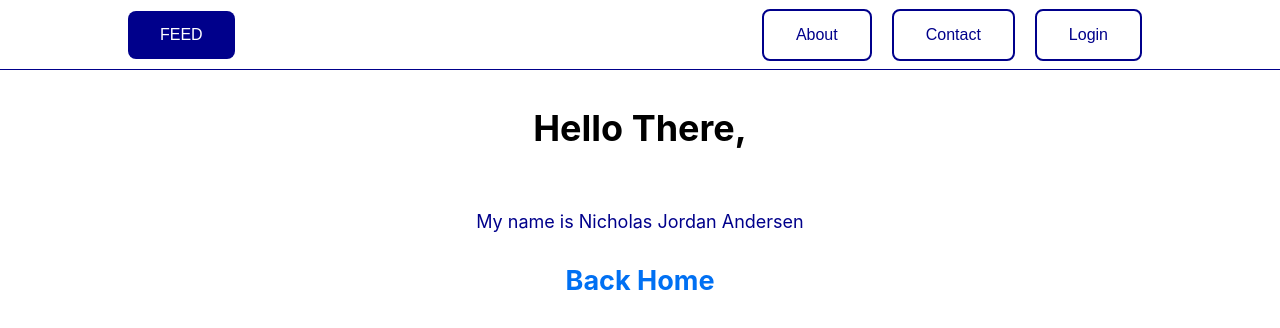
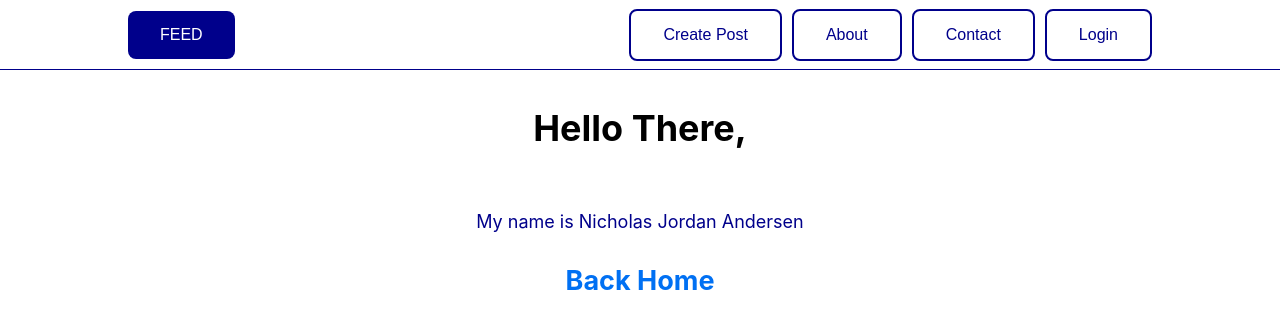
Before and after one commit to njandersen/personal-blog, a Next.js app: page /about in a window 1280 px wide. Shown: the top 328 px of the page. Built offline with nearby package versions, Linux system fonts and the light colour scheme.

Commit message:
Refactor css navbar to its own module, also add bones for create page

```diff
--- a/components/Navbar.js
+++ b/components/Navbar.js
@@ -1,36 +1,42 @@
 import Link from "next/link";
 import toast from "react-hot-toast";
+import styles from "../styles/navbar.module.css";
 
 export default function Navbar() {
   const user = null;
   const username = null;
 
   return (
-    <nav className="navbar">
+    <nav className={styles.navbar}>
       <ul>
-        <li className="liFeed">
+        <li className={styles.liFeed}>
           <Link href="/">
             <button
-              className="btn feedBtn"
+              className={styles.feedBtn}
               onClick={() => toast.success("Feed Clicked!")}
             >
               FEED
             </button>
           </Link>
         </li>
-        <li className="liRight liAbout">
-          <Link href="/about">
-            <button className="btn aboutBtn">About</button>
+        <li className={styles.liCreate}>
+          <Link href="/create">
+            <button className={styles.createBtn}>Create Post</button>
           </Link>
         </li>
-        <li className="liRight liContact">
-          <Link href="">
-            <button className="btn contactBtn">Contact</button>
+        <li>
+          <Link href="/about">
+            <button className={styles.aboutBtn}>About</button>
           </Link>
         </li>
-        <li className="liRight liLogin">
+        <li>
+          <Link href="">
+            <button className={styles.contactBtn}>Contact</button>
+          </Link>
+        </li>
+        <li>
           <Link href="/enter">
-            <button className="btn loginBtn">Login</button>
+            <button className={styles.loginBtn}>Login</button>
           </Link>
         </li>
       </ul>
--- a/components/layout.js
+++ b/components/layout.js
@@ -5,7 +5,7 @@ import utilStyles from "../styles/utils.module.css";
 import Link from "next/link";
 
 const name = "N. J. Andersen";
-export const siteTitle = "Next.js Sample Website";
+export const siteTitle = "From The Mind of N. J. Andersen";
 
 export default function Layout({ children, home }) {
   return (
--- a/pages/enter.js
+++ b/pages/enter.js
@@ -37,6 +37,3 @@ function SignInButton() {
 function SignOutButton() {
   return <button onClick={() => auth.signOut()}>Sign Out</button>;
 }
-
-// Enter username
-function UsernameForm() {}
--- a/styles/global.css
+++ b/styles/global.css
@@ -44,82 +44,6 @@ img {
   }
 }
 
-/* Navbar settings */
-.navbar {
-  height: 70px;
-  width: 100%;
-  background: white;
-  color: var(--colors-text);
-  position: fixed;
-  top: 0;
-  padding: 0 10vw;
-  font-weight: bold;
-  border-bottom: 1px solid darkblue;
-  z-index: 99;
-}
-.navbar ul {
-  list-style-type: none;
-  margin: 0;
-  padding: 0;
-  display: flex;
-  align-items: center;
-  justify-content: center;
-  height: 100%;
-}
-.liFeed {
-  align-items: left;
-  display: flex;
-  margin-right: auto;
-}
-.liRight {
-  align-items: right;
-  display: flex;
-  margin-left: 10px;
-  margin-right: 10px;
-}
-/* Buttons */
-.feedBtn {
-  background-color: darkblue;
-  border: none;
-  border-radius: 8px;
-  color: white;
-  text-align: center;
-  padding: 15px 32px;
-  text-decoration: none;
-  display: inline-block;
-  font-size: 16px;
-}
-.aboutBtn {
-  background-color: white;
-  color: darkblue;
-  border: 2px solid darkblue;
-  border-radius: 8px;
-  text-align: center;
-  text-decoration: none;
-  padding: 15px 32px;
-  font-size: 16px;
-}
-.contactBtn {
-  background-color: white;
-  color: darkblue;
-  border: 2px solid darkblue;
-  border-radius: 8px;
-  text-align: center;
-  text-decoration: none;
-  padding: 15px 32px;
-  font-size: 16px;
-}
-.loginBtn {
-  background-color: white;
-  color: darkblue;
-  border: 2px solid darkblue;
-  border-radius: 8px;
-  text-align: center;
-  text-decoration: none;
-  padding: 15px 32px;
-  font-size: 16px;
-}
-
 /* Enter Page */
 .btn-google {
   margin-top: 80px;
@@ -143,3 +67,7 @@ img {
   text-decoration: none;
   color: darkblue;
 }
+
+.createHello {
+  margin-top: 80px;
+}
--- /dev/null
+++ b/styles/navbar.module.css
@@ -0,0 +1,83 @@
+/* Navbar settings */
+.navbar {
+  height: 70px;
+  width: 100%;
+  background: white;
+  color: var(--colors-text);
+  position: fixed;
+  top: 0;
+  padding: 0 10vw;
+  font-weight: bold;
+  border-bottom: 1px solid darkblue;
+  z-index: 99;
+}
+.navbar ul {
+  list-style-type: none;
+  margin: 0;
+  padding: 0;
+  display: flex;
+  align-items: center;
+  justify-content: center;
+  height: 100%;
+}
+.liFeed {
+  align-items: left;
+  display: flex;
+  margin-right: auto;
+}
+
+/* Buttons */
+.feedBtn {
+  background-color: darkblue;
+  border: none;
+  border-radius: 8px;
+  color: white;
+  text-align: center;
+  padding: 15px 32px;
+  text-decoration: none;
+  display: inline-block;
+  font-size: 16px;
+}
+.createBtn {
+  background-color: white;
+  color: darkblue;
+  border: 2px solid darkblue;
+  border-radius: 8px;
+  text-align: center;
+  text-decoration: none;
+  padding: 15px 32px;
+  font-size: 16px;
+  margin-right: 10px;
+}
+.aboutBtn {
+  background-color: white;
+  color: darkblue;
+  border: 2px solid darkblue;
+  border-radius: 8px;
+  text-align: center;
+  text-decoration: none;
+  padding: 15px 32px;
+  font-size: 16px;
+  margin-right: 10px;
+}
+.contactBtn {
+  background-color: white;
+  color: darkblue;
+  border: 2px solid darkblue;
+  border-radius: 8px;
+  text-align: center;
+  text-decoration: none;
+  padding: 15px 32px;
+  font-size: 16px;
+  margin-right: 10px;
+}
+.loginBtn {
+  background-color: white;
+  color: darkblue;
+  border: 2px solid darkblue;
+  border-radius: 8px;
+  text-align: center;
+  text-decoration: none;
+  padding: 15px 32px;
+  font-size: 16px;
+}
```
Also changed, not shown: pages/create.js (added, +7 -0 lines), posts/test-post.md (deleted, +0 -6 lines), pages/[username]/[slug].js (deleted), pages/[username]/index.js (deleted), pages/admin/[slug].js (deleted), pages/admin/index.js (deleted), styles/create.module.css (added).
